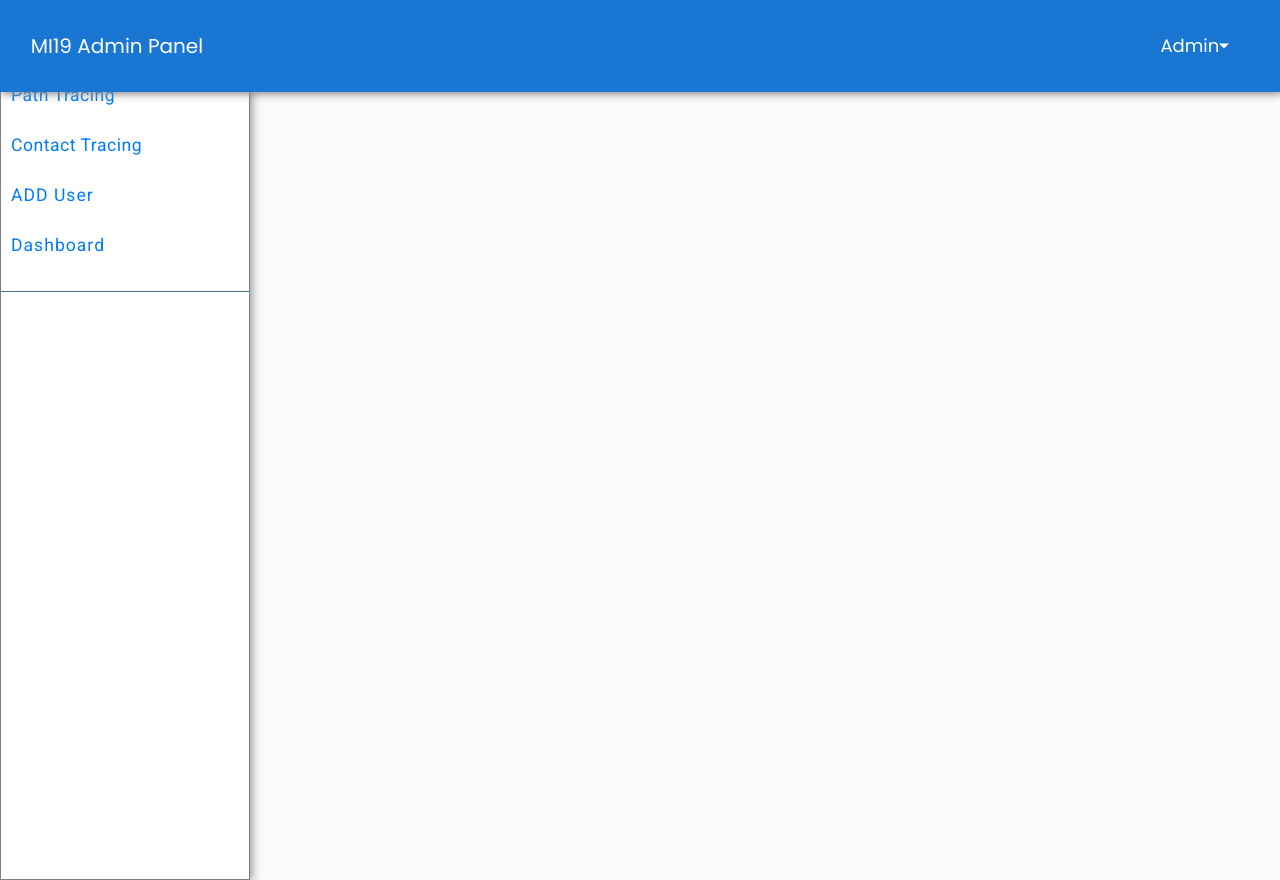
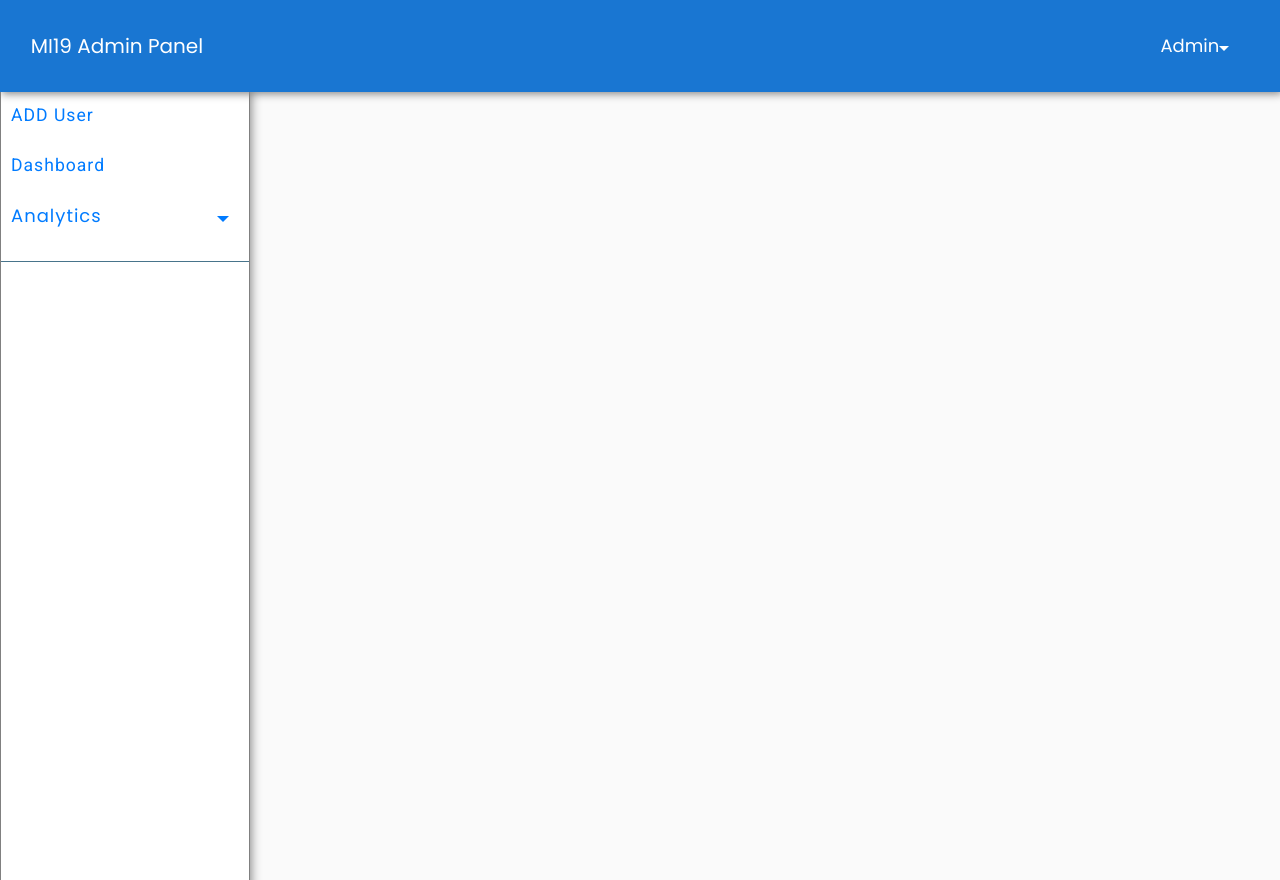
Before and after one commit to sahil9001/covid_upgraded_template, a Django app: page /tracker/dashboard/ in a window 1280 px wide. Run offline with Django 3.2, Linux system fonts and the light colour scheme; tables that the repository leaves empty hold one stand-in row (values such as "Sample post"); some libraries are stand-ins or nearby versions.

Commit message:
improved ui

```diff
--- a/templates/admin_add_user.html
+++ b/templates/admin_add_user.html
@@ -96,6 +96,7 @@
 {% endcomment %}
 <style>
      #form-header{
+
         width:100vw;
          padding-Left:20vw ;
          padding-Right:20vw;
@@ -146,6 +147,8 @@
 <input type="string" class="form-control" id="longitude" placeholder="Enter Longitude" type="text" name="longitude" />
 </div>
 
+
+
 <div class="mbr-section-btn align-center field mbr-col-sm-12 mbr-col-md-12 mbr-col-auto">
     <button type="submit" class="btn btn-primary btn-form display-4" onclick="submitform()">SUBMIT </button>
 </div>
@@ -173,7 +176,7 @@
     }
  </style>
  <!--The div element for the map -->
- <center><div id="map" style="margin-bottom: 65px; margin-top: 2px;" ></div></center>
+ <center><div id="map" style="margin-bottom: 65px; margin-top: 2px;margin-left:100px" ></div></center>
  <script>
 // Initialize and add the map
 function initMap() {
--- a/templates/base.html
+++ b/templates/base.html
@@ -103,7 +103,7 @@
 
 #sidebar ul li.active > a, a[aria-expanded="true"] {
     color: #fff;
-    background: #6d7fcc;
+    /*background: #6d7fcc;*/
 }
 ul ul a {
     font-size: 0.9em !important;
@@ -119,7 +119,7 @@
     position: absolute;
     top: 50%;
     right: 20px;
-    transform: translateY(-50%);
+   /* transform: translateY(-50%);*/
 }
 #navbar-example2{
     position: fixed;
@@ -260,7 +260,7 @@
     <nav id="navbar-example2" class="navbar" >
         <a class="navbar-brand" href="#">MI19 Admin Panel</a>
         <div class="dropdown">
-            <a  style="padding-right:30px;font-size: 18px;" class=" dropdown-toggle" href="#"  id="dropdownMenuLink" data-toggle="dropdown" aria-haspopup="true" aria-expanded="false">
+            <a  style="padding-right:30px;font-size: 18px;color:#fff" class=" dropdown-toggle" href="#"  id="dropdownMenuLink" data-toggle="dropdown" aria-haspopup="true" aria-expanded="false">
               Admin
             </a>
 
@@ -290,9 +290,17 @@
     </nav>
 
     <div class="wrapper" >
-        <nav id="sidebar" style="border:1px solid grey;box-Shadow:1px 1px 10px grey" >
+        <nav id="sidebar" style="border:1px solid grey;box-Shadow:1px 1px 10px grey;margin-top: 20px;" >
             <ul class="list-unstyled components" data-app-modern-menu="true">
-                <li class="nav-item dropdown">
+                <li class="nav-item">
+                    <a class="nav-link link text-primary display-7" href="/tracker/add/">
+                        ADD User</a>
+                </li>
+                <li class="nav-item">
+                    <a class="nav-link link text-primary display-7" href="/tracker/dashboard/">
+                        Dashboard</a>
+                </li>
+                <li class="nav-item ">
                     {% comment %}
                 <a class="nav-link link text-primary dropdown-toggle display-7" data-toggle="dropdown-submenu" aria-expanded="false">
                     Analytics</a>
@@ -301,21 +309,24 @@
                     <a class="text-primary dropdown-item display-7" href="/tracker/search/">Contact Tracing</a>
                 </div>
                 {% endcomment %}
-                <a class="text-primary  display-7" href="/tracker/search/">Path Tracing</a>
 
+                <div class="dropdown ">
+
+                    <a  style="padding-right:30px;font-size: 18px;" class="text-primary dropdown-toggle nav-link link" href="#"  id="dropdownMenuLink" data-toggle="dropdown" aria-haspopup="true" aria-expanded="false">
+                        Analytics
+                    </a>
+
+ <div class="dropdown-menu" aria-labelledby="dropdownMenuLink">
+                <a class="dropdown-item text-primary  display-7" href="/tracker/search/">Path Tracing</a>
+
+
+
+                <a class="dropdown-item  text-primary  display-7" href="/tracker/search/">Contact Tracing</a>
+ </div>
             </li>
-            <li class="nav-item">
-                <a class="text-primary  display-7" href="/tracker/search/">Contact Tracing</a>
+        </div>
 
-            </li>
-            <li class="nav-item">
-                <a class="nav-link link text-primary display-7" href="/tracker/add/">
-                    ADD User</a>
-            </li>
-            <li class="nav-item">
-                <a class="nav-link link text-primary display-7" href="/tracker/dashboard/">
-                    Dashboard</a>
-            </li>
+
             {% comment %}
            {% if request.user.is_authenticated %}
             <li class="nav-item">
--- a/templates/login.html
+++ b/templates/login.html
@@ -306,7 +306,7 @@
     <div class="fadeIn first">
      <center>
        <div class="col-lg-6">
-        <h2>Login</h2>
+     <h4>MI19 Admin Panel</h4>
      </div>
     </center>
     </div>
--- a/templates/pathTracing.html
+++ b/templates/pathTracing.html
@@ -1,3 +1,6 @@
+{% extends 'base.html' %}
+
+{% block body %}
 <!DOCTYPE html>
 <html amp >
 <head>
@@ -31,9 +34,7 @@
 </head>
 <body>
   <!-- AMP plug -->
-  {% extends 'base.html' %}
 
-{% block body %}
 
 <section class="engine"><a href="https://mobirise.info/e">make a website</a></section><section class="mbr-section content1 cid-rUNhuBUjcx" id="content1-2">
 
```
Also changed, not shown: templates/home.html (+7 -3 lines), templates/search.html (+5 -5 lines), chhattisgarh.jpg (added), db.sqlite3.
